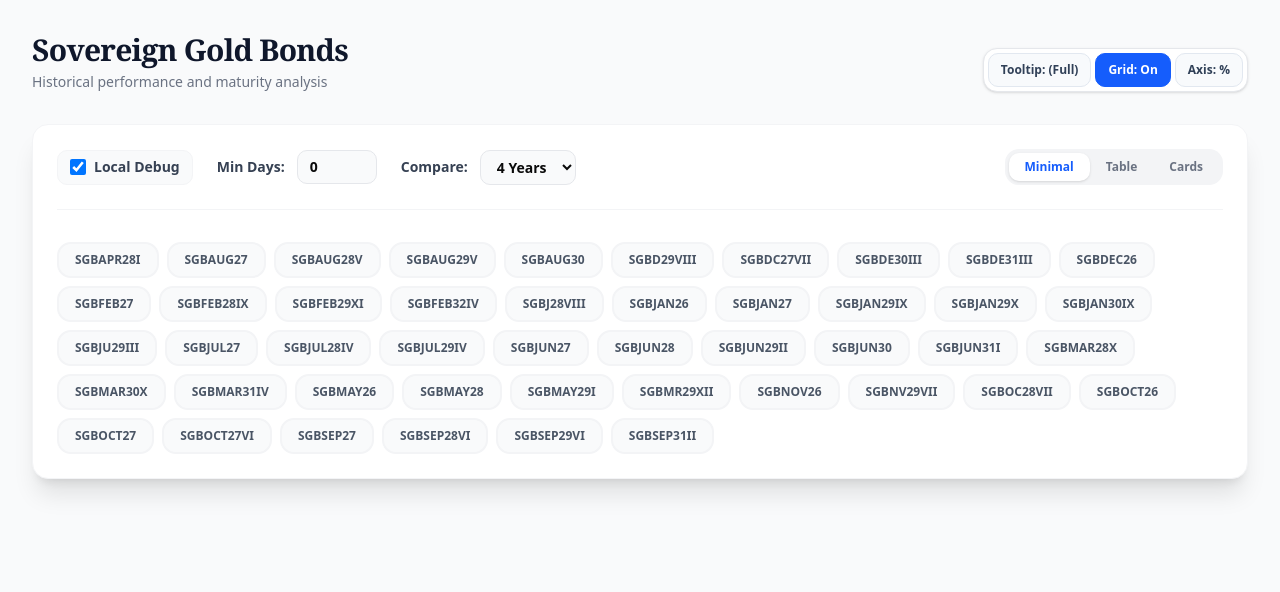
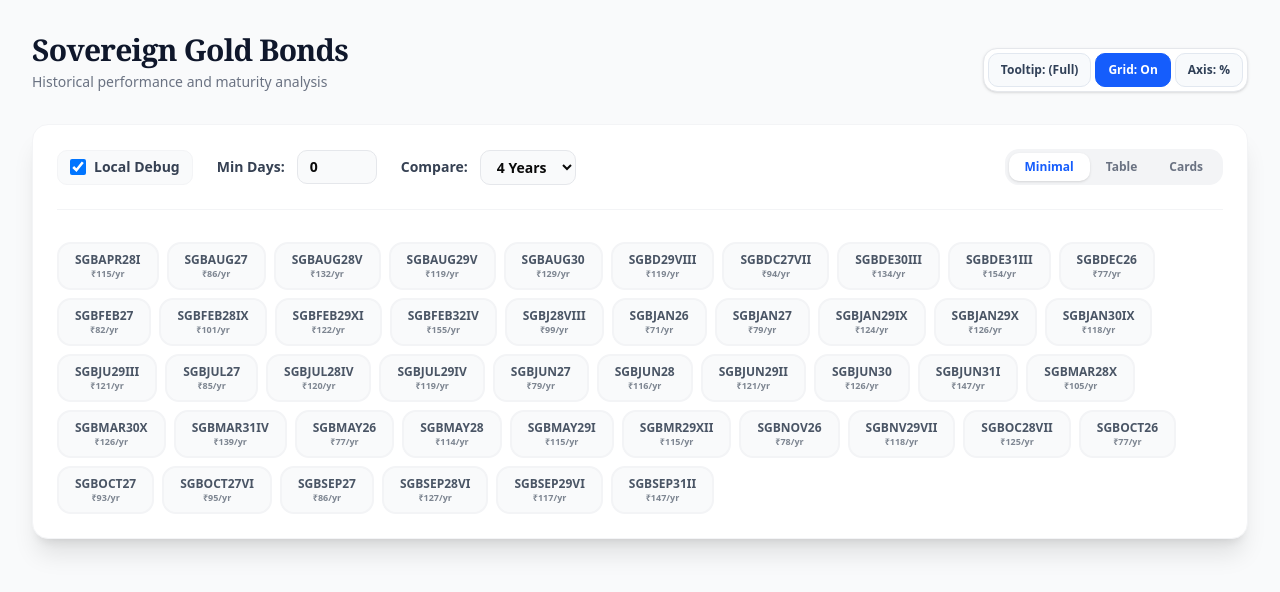
Before and after one commit to visnkmr/candlereplaytest, a Next.js app: page /gold-bonds in a window 1280 px wide. Both pictures are taken after a click on the button "Minimal". Shown: the top 592 px of the page. Built offline with nearby package versions, Linux system fonts and the light colour scheme.

Commit message:
intrest also shown

```diff
--- a/src/app/gold-bonds/page.tsx
+++ b/src/app/gold-bonds/page.tsx
@@ -337,9 +337,10 @@ export default function GoldBondsPage() {
                   <button
                     key={bond.symbol}
                     onClick={() => handleBondClick(bond.symbol)}
-                    className={`px-4 py-2 rounded-xl text-xs font-black border-2 transition-all ${selectedSymbol === bond.symbol ? 'bg-blue-600 border-blue-600 text-white' : 'bg-gray-50 border-gray-100 text-gray-600 hover:border-blue-300 hover:bg-white hover:text-blue-600'}`}
+                    className={`px-4 py-2 rounded-xl text-xs font-black border-2 transition-all flex flex-col items-center ${selectedSymbol === bond.symbol ? 'bg-blue-600 border-blue-600 text-white' : 'bg-gray-50 border-gray-100 text-gray-600 hover:border-blue-300 hover:bg-white hover:text-blue-600'}`}
                   >
-                    {bond.symbol}
+                    <span>{bond.symbol}</span>
+                    <span className={`text-[9px] opacity-70`}>₹{(bond.price * 0.025).toFixed(0)}/yr</span>
                   </button>
                 ))}
               </div>
@@ -350,6 +351,7 @@ export default function GoldBondsPage() {
                     <tr>
                       <th className="px-6 py-4 text-left text-xs font-black text-gray-500 uppercase tracking-widest cursor-pointer hover:text-blue-600" onClick={() => handleSort('symbol')}>Symbol {sortBy === 'symbol' && (sortOrder === 'asc' ? '↑' : '↓')}</th>
                       <th className="px-6 py-4 text-left text-xs font-black text-gray-500 uppercase tracking-widest cursor-pointer hover:text-blue-600" onClick={() => handleSort('price')}>Face Value {sortBy === 'price' && (sortOrder === 'asc' ? '↑' : '↓')}</th>
+                      <th className="px-6 py-4 text-left text-xs font-black text-gray-500 uppercase tracking-widest">Interest/Yr</th>
                       <th className="px-6 py-4 text-left text-xs font-black text-gray-500 uppercase tracking-widest cursor-pointer hover:text-blue-600" onClick={() => handleSort('maturity')}>Maturity {sortBy === 'maturity' && (sortOrder === 'asc' ? '↑' : '↓')}</th>
                       <th className="px-6 py-4 text-right text-xs font-black text-gray-500 uppercase tracking-widest">Action</th>
                     </tr>
@@ -359,6 +361,7 @@ export default function GoldBondsPage() {
                       <tr key={bond.symbol} className={`hover:bg-blue-50/50 transition-colors ${selectedSymbol === bond.symbol ? 'bg-blue-50/70' : ''}`}>
                         <td className="px-6 py-4 whitespace-nowrap text-sm font-bold text-gray-900">{bond.symbol}</td>
                         <td className="px-6 py-4 whitespace-nowrap text-sm text-gray-600 font-mono">₹{bond.price.toLocaleString('en-IN', { minimumFractionDigits: 2 })}</td>
+                        <td className="px-6 py-4 whitespace-nowrap text-sm text-emerald-600 font-bold">₹{(bond.price * 0.025).toLocaleString('en-IN', { minimumFractionDigits: 2 })}</td>
                         <td className="px-6 py-4 whitespace-nowrap text-sm text-gray-600">{bond.maturityDate.toLocaleDateString('en-IN', { month: 'short', year: 'numeric' })}</td>
                         <td className="px-6 py-4 whitespace-nowrap text-right">
                           <button onClick={() => handleBondClick(bond.symbol)} className={`px-4 py-2 rounded-xl text-xs font-black transition-all ${selectedSymbol === bond.symbol ? 'bg-blue-600 text-white shadow-lg shadow-blue-200' : 'bg-gray-100 text-gray-700 hover:bg-gray-200'}`}>Select Bond</button>
@@ -377,7 +380,10 @@ export default function GoldBondsPage() {
                     className={`p-5 border-2 rounded-2xl text-left transition-all group ${selectedSymbol === bond.symbol ? "bg-blue-600 border-blue-600 text-white shadow-xl shadow-blue-200" : "bg-white border-gray-100 hover:border-blue-200 hover:shadow-lg"}`}
                   >
                     <div className="font-black text-xl mb-1 tracking-tight">{bond.symbol}</div>
-                    <div className={`text-xs font-bold ${selectedSymbol === bond.symbol ? 'text-blue-100' : 'text-gray-400'}`}>Face Value: ₹{bond.price.toLocaleString('en-IN')}</div>
+                    <div className="flex justify-between items-center mb-1">
+                      <div className={`text-xs font-bold ${selectedSymbol === bond.symbol ? 'text-blue-100' : 'text-gray-400'}`}>Face Value: ₹{bond.price.toLocaleString('en-IN')}</div>
+                      <div className={`text-xs font-black ${selectedSymbol === bond.symbol ? 'text-white' : 'text-emerald-600'}`}>+ ₹{(bond.price * 0.025).toFixed(2)} Int.</div>
+                    </div>
                     <div className={`text-sm font-black mt-3 flex items-center gap-1 ${selectedSymbol === bond.symbol ? 'text-white' : 'text-blue-600'}`}>
                       <span className="opacity-50 text-[10px]">MATURES</span>
                       {bond.maturityDate.toLocaleDateString('en-IN', { month: 'short', year: 'numeric' })}
```
